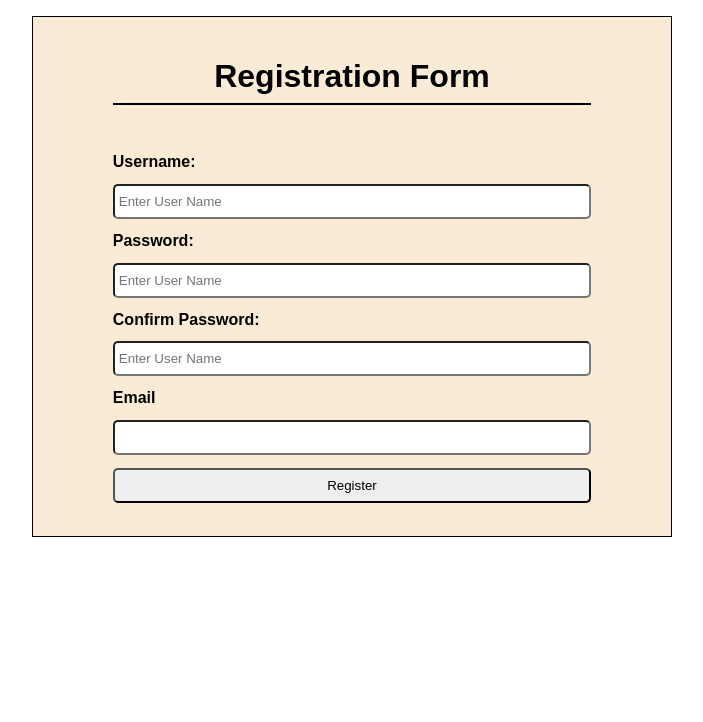
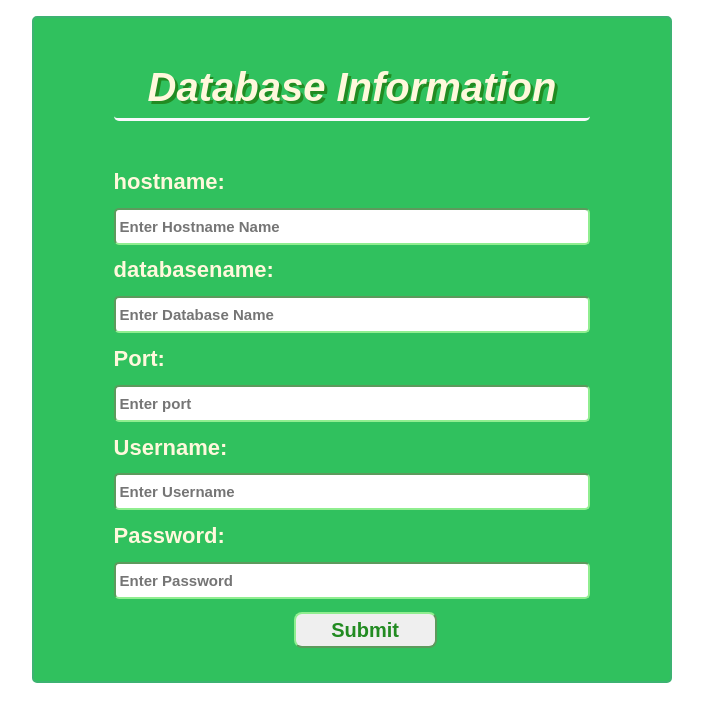
Before and after one commit to deeprahman/Registration, a PHP site: page / in a window 1280 px wide. Shown: the top 722 px of the page, without its empty margins (288-991 px from the left). Run offline with PHP 8.4, Linux system fonts and the light colour scheme; some libraries are stand-ins or nearby versions.

Commit message:
completed

```diff
--- a/classes/Authentication.php
+++ b/classes/Authentication.php
@@ -6,10 +6,44 @@ namespace registration;
 
 class Authentication
 {
-    public function passMatch(string $pass, string $con_pass){
+    /**
+     * This method checks password and confirm password is a match
+     *
+     * @param string $pass
+     * @param string $con_pass
+     * @return bool
+     */
+    public function passMatch(string $pass, string $con_pass):bool{
         if($pass === $con_pass){
             return true;
         }
         return false;
     }
+
+    /**
+     * Checks if some of the input fields are empty;
+     * This method uses bitwise operation;
+     * If there is only on element in the array, $true is equal to 1
+     * If there are two elements in the array ,$true is equal to 3
+     * if There are 4 fields in the array, $true is equal to 15
+     *
+     * @param array $input
+     * @param int $true
+     * @return bool
+     */
+    public function checkInput(array $input, int $true):bool{
+        $iteration = 0;
+        $base = 0;
+        $shift = 1;
+        foreach ($input as $value){
+            if($value !== ""){
+                $base ^= ($shift << $iteration);
+            }
+            $iteration++;
+        }
+        if($true === $base){
+            return true;
+        }
+        return false;
+    }
 }
--- a/classes/DatabaseManipulation.php
+++ b/classes/DatabaseManipulation.php
@@ -117,8 +117,8 @@ EOL;
      *
      * @return bool
      */
-     public function createTable():bool{
-         $table = "dr_reg";
+     public function createTable(string $table_name):bool{
+         $table = $table_name;
          $sql = <<<EOL
 CREATE TABLE {$table}(
   reg_id INT NOT NULL AUTO_INCREMENT PRIMARY KEY,
@@ -176,11 +176,11 @@ EOL;
     /**
      * Fetch Data From the Table
      *
-     * @param array $col_head   Column names
-     * @param string $where_clause  Where clause of the SQL statement
-     * @return \PDOStatement
+     * @param array $col_head
+     * @param string $where_clause
+     * @return false|mixed|\PDOStatement
      */
-     public function fetchData(array $col_head, string $where_clause = ""):\PDOStatement {
+     public function fetchData(array $col_head, string $where_clause = "") {
          $heading = implode(",",$col_head);
          $table =& $this->table_name;
          $db = $this->pdo;
@@ -202,5 +202,39 @@ EOL;
          return $results;
      }
 
+    /**
+     * Fetch data given where condition
+     *
+     * @param string $col_head
+     * @param string $value
+     * @return false|mixed|\PDOStatement
+     */
+     public function fetchWhereColHead(string $col_head,string $value){
+         $where = <<<EOL
+{$col_head}='{$value}'
+EOL;
+       //Convert string to array
+         $array_col_head[]=$col_head;
+         $results = $this->fetchData($array_col_head,$where);
+         return $results;
+     }
+
+    /**
+     * Fetch the registration time for a given IP
+     *
+     * @param string $col_head
+     * @param string $where_head
+     * @param string $where_value
+     * @return false|mixed|\PDOStatement
+     */
+    public function fetchTimeForIp(string $col_head,string $where_head, string $where_value){
+        $where = <<<EOL
+{$where_head}='{$where_value}'
+EOL;
+        //Convert string to array
+        $array_col_head[]=$col_head;
+        $results = $this->fetchData($array_col_head,$where);
+        return $results;
+    }
 
 }
--- /dev/null
+++ b/classes/DateTimeCheck.php
@@ -0,0 +1,39 @@
+<?php
+
+
+namespace registration;
+
+
+class DateTimeCheck
+{
+    private $current_time;
+
+    public function __construct()
+    {
+        try{
+
+            $this->current_time = new \DateTime();
+        }catch(\Exception $ex){
+            exit($ex->getMessage());
+        }
+    }
+
+    /**
+     * Check the difference between current date time and given date time; if difference is greater than 3 days return false
+     *
+     * @param string $date_time
+     * @return bool
+     */
+    public function difference(string $date_time):bool {
+        //create a datetime instance for given time
+        try {
+
+            $given_date_time = new \DateTime($date_time);
+            $diff = $this->current_time->diff($given_date_time);
+            return ($diff->d > 3)?true:false;
+        }catch(\Exception $ex) {
+            exit($ex->getMessage());
+        }
+}
+
+}
--- a/classes/FileManipulation.php
+++ b/classes/FileManipulation.php
@@ -71,14 +71,15 @@ class FileManipulation
     }
 
     /**
-     * Indicates whether the database table was exists  or not
+     * Update the json file with "table":"table-name"
      *
+     * @param string $table_name
      * @return bool
      */
-    public function dbTableIndicator():bool{
+    public function jsonUpdate_table(string $table_name):bool{
         $content = file_get_contents($this->filename);
         $array = json_decode($content, true);
-        $array['table'] = "dr_reg";
+        $array['table'] = $table_name;
         $indicator = $this->createConfigFile($array);
         return $indicator;
     }
--- a/config.json
+++ /dev/null
@@ -1 +0,0 @@
-{"host":"localhost","database":"dr_registration","port":"3306","username":"root","password":""}
--- a/index.php
+++ b/index.php
@@ -2,13 +2,17 @@
 
 //Store the project root directory path and url
 $root_dir = __DIR__;
-$actual_link = (isset($_SERVER['HTTPS']) && $_SERVER['HTTPS'] === 'on' ? "https" : "http") . "://$_SERVER[HTTP_HOST]$_SERVER[REQUEST_URI]";
+$actual_link = (isset($_SERVER['HTTPS']) && $_SERVER['HTTPS'] === 'on' ? "https" : "http") . "://$_SERVER[HTTP_HOST]";
+
 $filename = "config.json";
+$table_name = "dr_reg";
 //Include the classes;
 require_once $root_dir."/classes/FileManipulation.php";
 require_once $root_dir."/classes/DatabaseManipulation.php";
 require_once $root_dir."/classes/User_IP_Address.php";
 require_once $root_dir."/classes/Authentication.php";
+require_once $root_dir."/classes/DateTimeCheck.php";
+
 
 
 //When the submit button of the Database information form is clicked- get the information cand create the config.json
--- a/views/css/main.css
+++ b/views/css/main.css
@@ -1,13 +1,14 @@
 *{
     box-sizing: border-box;
     font-family: Arial, Helvetica, sans-serif;
+    border-radius:5px;
 }
 
 .container{
     width: 50vw;
     margin: 1rem auto;
-    background-color: antiquewhite;
-    border: 1px double black;
+    background-color: #30c15e;
+    border: 2px solid #3CB371;
     padding: 1.25rem;
     /* text-align: center; */
 }
@@ -19,9 +20,14 @@
 
 .reg-form h1{
     text-align: center;
+    font-size:40px;
+    font-style: italic;
+    text-shadow: 3px 3px forestgreen;
+
+    color:cornsilk;
     margin-bottom: 3rem;
     padding-bottom: .5rem;
-    border-bottom: 2px solid black;
+    border-bottom: 3px solid #F7F9FB;
 }
 
 
@@ -29,12 +35,38 @@
 .reg-form label{
     display: block;
     font-weight: 700;
+    color:cornsilk;
+    font-size: 22px;
 }
 
-.reg-form input, button {
+.reg-form input {
     display: block;
     margin : .8rem 0;
+    border-color: lightgreen;
     width: 100%;
     border-radius: 5px;
     padding: .5rem .25rem;
+
+    font-size:15px;
+    font-style: normal;
+    font-weight:bold;
 }
+
+
+.reg-form button{
+    display: block;
+    margin: .8rem 0;
+    border-color:lightgreen;
+    width:30%;
+    border-radius: 8px;
+    padding:.3rem 0;
+    color:forestgreen;
+    font-size:20px;
+    font-style:normal;
+    font-weight:bold;
+    margin-left: 180px;
+}
+.reg-form button:hover{
+    color:grey;
+    cursor:pointer;
+}
--- a/views/dbinfo.html.php
+++ b/views/dbinfo.html.php
@@ -1,6 +1,6 @@
 <?php require $root_dir."/views/header.html.php"?>
 <div class="container">
-    <form class="reg-form" action="<?= $actual_link?>" method="post">
+    <form class="reg-form" action="<?= $actual_link.'/registration/index.php'?>" method="post">
         <h1>Database Information</h1>
         <div class="frm-text">
             <label for="input-hostname">hostname:</label>
--- a/views/footer.html.php
+++ b/views/footer.html.php
@@ -1,3 +1,3 @@
-<script src="<?= $actual_link.'views/js/main.js'?>"></script>
+
 </body>
 </html>
--- a/views/header.html.php
+++ b/views/header.html.php
@@ -5,6 +5,8 @@
     <meta name="viewport" content="width=device-width, initial-scale=1.0">
     <meta http-equiv="X-UA-Compatible" content="ie=edge">
     <title>Registration</title>
-    <link rel="stylesheet" href="<?=$actual_link."/views/css/main.css"?>">
+    <link rel="stylesheet" href="<?=$actual_link.'/registration/views/css/main.css'?>">
+    <script src="<?= $actual_link.'/registration/views/js/jquery-3.4.1.js'?>"></script>
+    <script src="<?= $actual_link.'/registration/views/js/main.js'?>"></script>
 </head>
 <body>
--- a/views/js/main.js
+++ b/views/js/main.js
@@ -0,0 +1,72 @@
+jQuery(document).ready(function($){
+    //Cache password
+
+    let email =$("#input-email").keyup(()=>{setTimeout(emailFunction, 1000)});
+    function emailFunction(){
+        let cache_email = email.val();
+
+        ajaxCall2(cache_email);
+    }
+    //Store the object of username input element
+    let password =$("#input-name").keyup(()=>{setTimeout(passFunction, 1000)});
+    function passFunction(){
+        let cache_pass = password.val();
+
+        ajaxCall(cache_pass);
+    }
+
+
+    function ajaxCall(cache_pass){
+        //Minimizes the server request; Only call to the ajax function if there is a change in input
+        if(ajaxCall.le === undefined){
+            ajaxCall.le = 0;
+        }
+        if(ajaxCall.le !== cache_pass.length){
+            ajaxCall.le = cache_pass.length;
+
+            $.ajax({
+                url:"./ajax/availability.php",
+                dataType:"text",
+                type:'post',
+                data:{username:cache_pass},
+                success:function (data) {
+                    console.log(data);
+                    if(data !== '1'){
+                        $("#input-name+span").text("Username Not Available").css({'margin-bottom':'1rem','border-bottom':'2px solid lightgrey','display':'block','padding':'.2rem 0 .3rem .8rem'});
+                    }else{
+                        $("#input-name+span").text("Username Available").css({'margin-bottom':'1rem','border-bottom':'2px solid lightgrey','display':'block','padding':'.2rem 0 .3rem .8rem'});
+                    }
+
+                }
+            });
+        }
+    }
+
+    function ajaxCall2(cache_pass){
+        //Minimizes the server request; Only call to the ajax function if there is a change in input
+        if(ajaxCall.le === undefined){
+            ajaxCall.le = 0;
+        }
+        if(ajaxCall.le !== cache_pass.length){
+            ajaxCall.le = cache_pass.length;
+
+            $.ajax({
+                url:"./ajax/availability.php",
+                dataType:"text",
+                type:'post',
+                data:{email:cache_pass},
+                success:function (data) {
+                    if(data !== '1'){
+
+                        $("#input-email+span").text("Email Address Already Used").css({'margin-bottom':'1rem','border-bottom':'2px solid lightgrey','display':'block','padding':'.2rem 0 .3rem .8rem'});
+                    }else{
+                        $("#input-email+span").text("Email Address Not Used").css({'margin-bottom':'1rem','border-bottom':'2px solid lightgrey','display':'block','padding':'.2rem 0 .3rem .8rem'});
+                    }
+
+                }
+            });
+        }
+    }
+
+
+});
--- a/views/registration.html.php
+++ b/views/registration.html.php
@@ -1,22 +1,24 @@
 <?php require $root_dir."/views/header.html.php"?>
     <div class="container">
-        <form class="reg-form" action="<?= $actual_link?>" method="post">
+        <form class="reg-form" action="<?= $actual_link.'/registration/index.php'?>" method="post">
             <h1>Registration Form</h1>
             <div class="frm-text">
                 <label for="input-name">Username:</label>
-                <input type="text" id="input-name" name="usrname" placeholder="Enter User Name">
+                <input type="text" id="input-name" name="usrname" placeholder="Enter User Name" required>
+                <span></span>
             </div>
             <div class="frm-text">
                 <label for="input-pass">Password:</label>
-                <input type="password" id="input-pass" name="password" placeholder="Enter User Name">
+                <input type="password" id="input-pass" name="password" placeholder="Enter Password" required>
             </div>
             <div class="frm-text">
                 <label for="input-cpass">Confirm Password:</label>
-                <input type="password" id="input-cpass" name="con_pass" placeholder="Enter User Name">
+                <input type="password" id="input-cpass" name="con_pass" placeholder="Re-Enter Password" required>
             </div>
             <div class="frm-text">
                 <label for="input-email">Email</label>
-                <input type="email" id="input-email" name="email">
+                <input type="email" id="input-email" name="email" placeholder="Enter Email" required>
+                <span></span>
             </div>
             <div class="frm-btn">
                 <button type="submit" name="register">Register</button>
```
Also changed, not shown: ajax/availability.php (added, +46 -0 lines), includes/register.php (+75 -4 lines).
